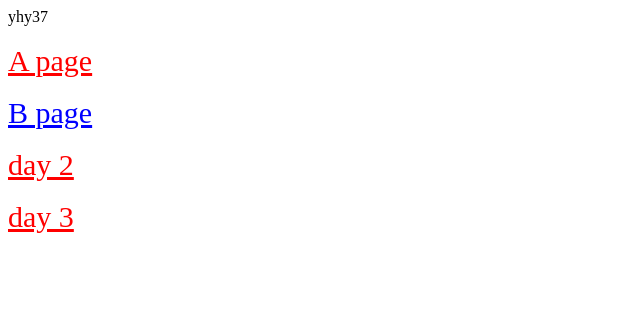
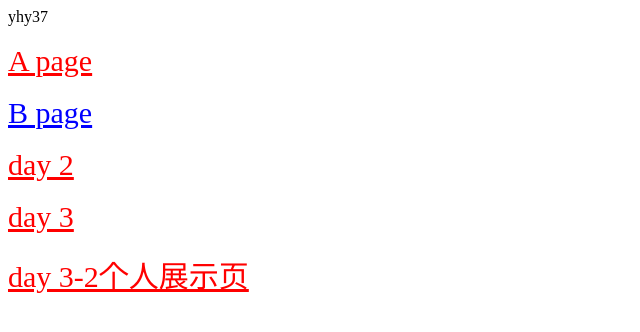
Before and after one commit to Yhongyao/train, a plain HTML site: page index.html in a window 1280 px wide. Shown: the whole page, without its empty margins (0-640 px from the left). Drawn offline with Linux system fonts and the light colour scheme.

Commit message:
day03test2

```diff
--- a/index.html
+++ b/index.html
@@ -14,5 +14,7 @@
         <a href="day2/james.html" style="color: red; font-size: 30px;">day 2</a>
         <br/><br/>
         <a href="day3/players.html" style="color: red; font-size: 30px;">day 3</a>
+        <br/><br/>
+        <a href="day03-2/test.html" style="color: red; font-size: 30px;">day 3-2个人展示页</a>
 	</body>
 </html>
```
